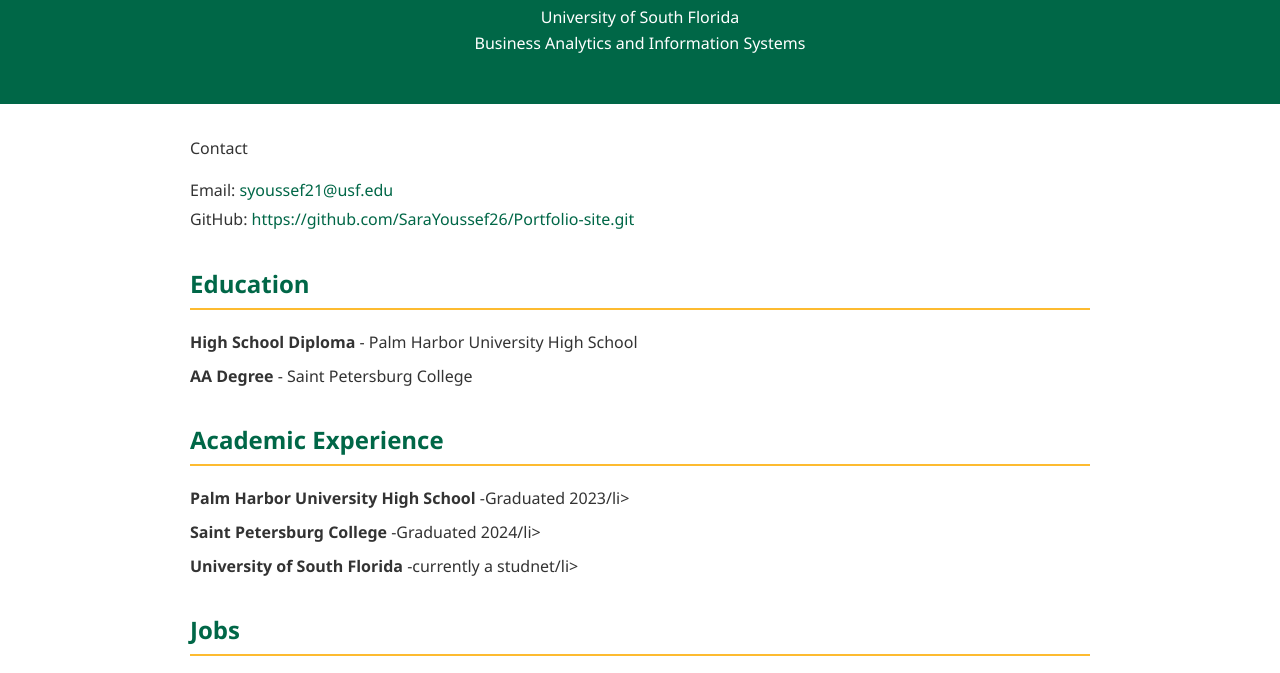
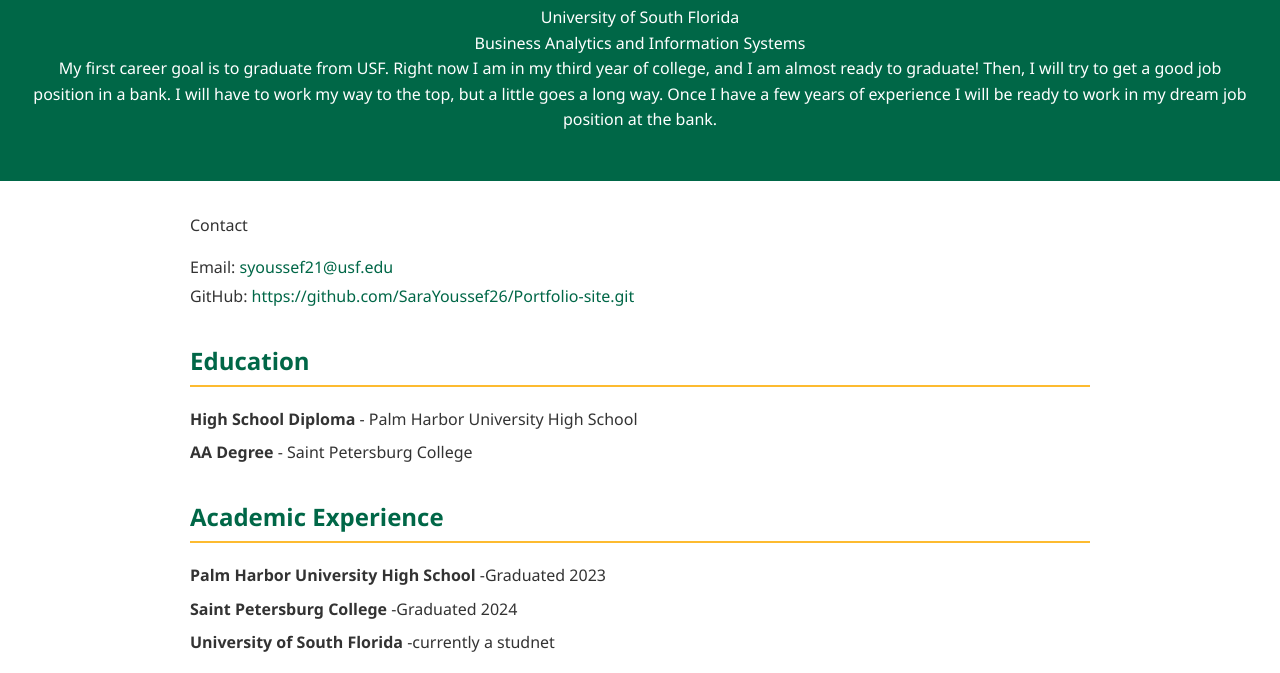
Before and after one commit to SaraYoussef26/Portfolio-site, a plain HTML site: page index.html in a window 1280 px wide. Shown: the part 99-772 px from the top of the page. Drawn offline with Linux system fonts and the light colour scheme.

Commit message:
Initial Commit for index.html and styles.css

```diff
--- a/index.html
+++ b/index.html
@@ -12,11 +12,16 @@
         <p>University of South Florida <br>
           Business Analytics and Information Systems
             <br>
+            My first career goal is to graduate from USF. Right now I am in my third year
+            of college, and I am almost ready to graduate! Then, I will try to get a good
+            job position in a bank. I will have to work my way to the top, but a little
+            goes a long way. Once I have a few years of experience I will be ready to work
+            in my dream job position at the bank.
         </p>
     </header>
     <main>
         <section
-         >Contact</h2>
+           <h2>Contact</h2>
             <ul class="contact-info">
               <li>Email: <a href="mailto:syoussef21@usf.edu">syoussef21@usf.edu</a></li>
               <li>GitHub: <a href="https://github.com/SaraYoussef26/Portfolio-site.git" target="_blank">https://github.com/SaraYoussef26/Portfolio-site.git</a></li>
@@ -25,16 +30,16 @@
          <section>
             <h2>Education</h2>
             <ul>
-              <li><strong>High School Diploma</strong> - Palm Harbor University High School</li>
-                <li><strong>AA Degree</strong> - Saint Petersburg College</li>
+              <li><strong>High School Diploma</strong> - Palm Harbor University High School<li></li>
+                <li><strong>AA Degree</strong> - Saint Petersburg College<li></li>
             </ul>
           </section>
            <section>
             <h2>Academic Experience</h2>
             <ul>
-              <li><strong>Palm Harbor University High School</strong> -Graduated 2023/li>
-              <li><strong>Saint Petersburg College</strong> -Graduated 2024/li>
-              <li><strong>University of South Florida</strong> -currently a studnet/li>
+              <li><strong>Palm Harbor University High School</strong> -Graduated 2023<li></li>
+              <li><strong>Saint Petersburg College</strong> -Graduated 2024<li>
+              <li><strong>University of South Florida</strong> -currently a studnet<li>
             </ul>
           </section>
 
```
